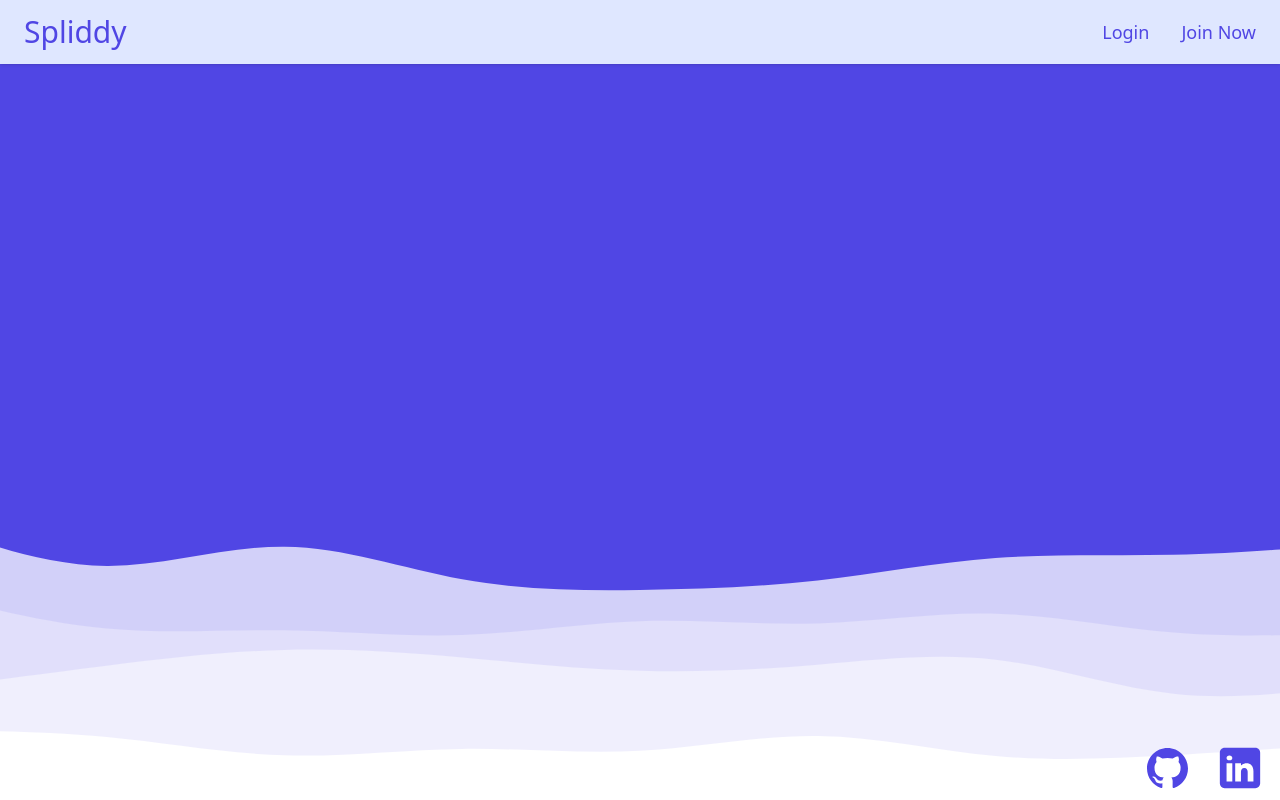
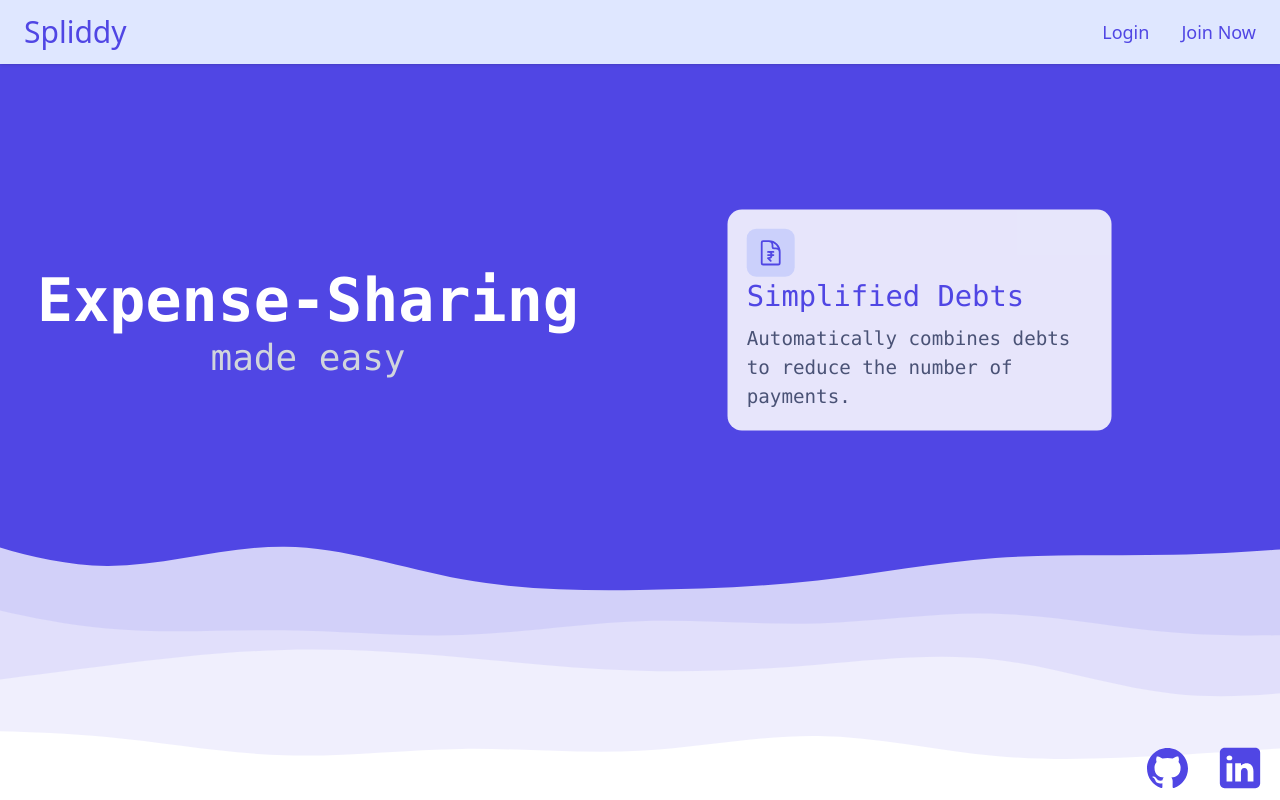
Before and after one commit to M0HiT27/Spliddy, a Next.js app: page / in a window 1280 px wide. Built offline with nearby package versions, Linux system fonts and the light colour scheme; no server answers.

Commit message:
completed the landing page finally

```diff
--- a/package.json
+++ b/package.json
@@ -12,6 +12,7 @@
     "@prisma/client": "^6.4.1",
     "axios": "^1.8.1",
     "bcrypt": "^5.1.1",
+    "framer-motion": "^12.4.10",
     "jsonwebtoken": "^9.0.2",
     "next": "15.2.0",
     "next-auth": "^4.24.11",
--- a/src/app/dashboard/page.tsx
+++ b/src/app/dashboard/page.tsx
@@ -8,7 +8,7 @@ export default async function Dashboard() {
         return (
             <div className='h-lvh w-screen'>
 
-                <header className='fixed top bg-lightBlue w-screen h-[8lvh] shadow p-2 px-6 flex justify-between items-center'>
+                <header className='fixed top-0 bg-lightBlue w-screen h-[8lvh] shadow p-2 px-6 flex justify-between items-center'>
                     <h1 className='text-3xl text-ourPurple'>Spliddy</h1>
                     <div className='flex gap-8 '>
                         <LogoutButton />
--- a/src/app/page.tsx
+++ b/src/app/page.tsx
@@ -3,6 +3,7 @@ import { SigninButton, SignupButton } from '@/components/Buttons';
 import { getServerSession } from 'next-auth'
 import Link from 'next/link';
 import { redirect } from 'next/navigation';
+import Carousel from '@/components/Carousel';
 
 
 
@@ -11,15 +12,30 @@ export default async function Home() {
   const session = await getServerSession();
   if (session) redirect("/dashboard");
   return (
-    <div className='h-lvh w-screen'>
-      <header className='fixed top bg-lightBlue w-screen h-[8lvh] shadow p-2 px-6 flex justify-between items-center'>
-        <h1 className='text-3xl text-ourPurple'>Spliddy</h1>
+    <div className='h-lvh w-screen flex items-center'>
+      <header className='fixed top-0 bg-lightBlue w-screen h-[8lvh] shadow p-2 px-6 flex justify-between items-center'>
+        <h1 className='text-3xl  text-ourPurple'>Spliddy</h1>
         <div className='flex gap-8 '>
           <SigninButton />
           <SignupButton />
         </div>
       </header>
+      <div className=' w-screen  grid grid-cols-2 p-4 -mt-40 gap-20 '>
 
+        <div className=' m-auto flex flex-col justify-center font-mono font-extralight  md:text-4xl text-3xl  text-gray-300 text-center md:col-span-1 col-span-2  '>
+
+          <h1 className='m-2 font-bold md:text-4xl xl:text-6xl lg:text-5xl sm:text-5xl text-3xl  text-white'>
+            Expense-Sharing
+          </h1>
+          <h2>
+            made easy
+          </h2>
+        </div>
+
+        <div className=' overflow-x-clip md:col-span-1 col-span-2 flex justify-center'>
+          <Carousel />
+        </div>
+      </div>
 
       <footer className='fixed flex justify-end gap-6 p-2   bottom-0 h-[8lvh] w-screen'>
         <Link href='https://github.com/M0HiT27' target="_blank" className='hover:bg-gray-300 rounded-xs  p-1 '>
--- a/src/app/signin/page.tsx
+++ b/src/app/signin/page.tsx
@@ -11,7 +11,7 @@ export default async function SignupPage() {
     if (session) redirect("/dashboard");
     return (
         <div className="flex">
-            <header className='fixed top  w-screen h-[8lvh]  p-2 px-6 flex justify-end items-center'>
+            <header className='fixed top-0  w-screen h-[8lvh]  p-2 px-6 flex justify-end items-center'>
                 <div className='flex gap-8 '>
                     <HomeButton />
                 </div>
--- a/src/app/signup/page.tsx
+++ b/src/app/signup/page.tsx
@@ -11,7 +11,7 @@ export default async function SignupPage() {
     if (session) redirect("/dashboard");
     return (
         <div className="flex">
-            <header className='fixed top  w-screen h-[8lvh]  p-2 px-6 flex justify-end items-center'>
+            <header className='fixed top-0  w-screen h-[8lvh]  p-2 px-6 flex justify-end items-center'>
                 <div className='flex gap-8 '>
                     <HomeButton />
                 </div>
--- a/src/components/Buttons.tsx
+++ b/src/components/Buttons.tsx
@@ -34,7 +34,7 @@ export function LogoutButton() {
 export function SigninButton() {
     const router = useRouter();
     return (
-        <button onClick={() => router.push('/signin')} className="hover:cursor-pointer hover:scale-[1.2] text-lg bg-lightBlue text-ourPurple">
+        <button onClick={() => router.push('/signin')} className="hover:cursor-pointer hover:scale-[1.2]  text-lg bg-lightBlue text-ourPurple">
             Login
         </button>
     )
--- /dev/null
+++ b/src/components/Carousel.tsx
@@ -0,0 +1,89 @@
+"use client"
+
+import { AnimatePresence, motion } from "framer-motion";
+import { useState, useEffect } from "react";
+
+
+const features = [
+    { title: "Simplified Debts", desc: "Automatically combines debts to reduce the number of payments.", svg: <DebtSvg /> },
+    { title: "Analytics", desc: "Tag your expenses, to easily analyse your expenses.", svg: <AnalyticsSvg /> },
+    { title: "Cloud Storage", desc: "Your data is automatically saved on cloud.", svg: <CloudSvg /> },
+    { title: "Easy Sharing", desc: "Add your friends to the group with a simple link.", svg: <ShareSvg /> },
+];
+
+function CloudSvg() {
+    return (
+        <svg xmlns="http://www.w3.org/2000/svg" fill="none" viewBox="0 0 24 24" strokeWidth={1.5} stroke="currentColor" className="size-6">
+            <path strokeLinecap="round" strokeLinejoin="round" d="M2.25 15a4.5 4.5 0 0 0 4.5 4.5H18a3.75 3.75 0 0 0 1.332-7.257 3 3 0 0 0-3.758-3.848 5.25 5.25 0 0 0-10.233 2.33A4.502 4.502 0 0 0 2.25 15Z" />
+        </svg>
+    )
+
+}
+function ShareSvg() {
+    return (
+        <svg xmlns="http://www.w3.org/2000/svg" fill="none" viewBox="0 0 24 24" strokeWidth={1.5} stroke="currentColor" className="size-6">
+            <path strokeLinecap="round" strokeLinejoin="round" d="M7.217 10.907a2.25 2.25 0 1 0 0 2.186m0-2.186c.18.324.283.696.283 1.093s-.103.77-.283 1.093m0-2.186 9.566-5.314m-9.566 7.5 9.566 5.314m0 0a2.25 2.25 0 1 0 3.935 2.186 2.25 2.25 0 0 0-3.935-2.186Zm0-12.814a2.25 2.25 0 1 0 3.933-2.185 2.25 2.25 0 0 0-3.933 2.185Z" />
+        </svg>
+
+    )
+
+}
+function AnalyticsSvg() {
+    return (
+        <svg xmlns="http://www.w3.org/2000/svg" fill="none" viewBox="0 0 24 24" strokeWidth={1.5} stroke="currentColor" className="size-6">
+            <path strokeLinecap="round" strokeLinejoin="round" d="M3 13.125C3 12.504 3.504 12 4.125 12h2.25c.621 0 1.125.504 1.125 1.125v6.75C7.5 20.496 6.996 21 6.375 21h-2.25A1.125 1.125 0 0 1 3 19.875v-6.75ZM9.75 8.625c0-.621.504-1.125 1.125-1.125h2.25c.621 0 1.125.504 1.125 1.125v11.25c0 .621-.504 1.125-1.125 1.125h-2.25a1.125 1.125 0 0 1-1.125-1.125V8.625ZM16.5 4.125c0-.621.504-1.125 1.125-1.125h2.25C20.496 3 21 3.504 21 4.125v15.75c0 .621-.504 1.125-1.125 1.125h-2.25a1.125 1.125 0 0 1-1.125-1.125V4.125Z" />
+        </svg>
+
+
+    )
+
+}
+function DebtSvg() {
+    return (
+        <svg className="size-6" xmlns="http://www.w3.org/2000/svg" fill="none" viewBox="0 0 24 24" strokeWidth={1.5} stroke="currentColor" >
+            <path strokeLinecap="round" strokeLinejoin="round" d="M19.5 14.25v-2.625a3.375 3.375 0 0 0-3.375-3.375h-1.5A1.125 1.125 0 0 1 13.5 7.125v-1.5a3.375 3.375 0 0 0-3.375-3.375H8.25m2.25 9h3.75m-4.5 2.625h4.5M12 18.75 9.75 16.5h.375a2.625 2.625 0 0 0 0-5.25H9.75m.75-9H5.625c-.621 0-1.125.504-1.125 1.125v17.25c0 .621.504 1.125 1.125 1.125h12.75c.621 0 1.125-.504 1.125-1.125V11.25a9 9 0 0 0-9-9Z" />
+        </svg>
+
+
+    )
+
+}
+export default function Carousel() {
+    const [ind, setInd] = useState<number>(0);
+    function increaseInd() {
+        setInd((ind + 1) % features.length);
+    }
+    useEffect(() => {
+        const interval = setInterval(increaseInd, 5000);
+        return () => clearInterval(interval);
+    })
+    return (
+        <AnimatePresence mode="wait">
+            <motion.div
+                key={ind}
+                initial={{ x: "100%", opacity: 0 }}
+                animate={{ x: "0%", opacity: 1 }}
+                exit={{ x: "-100%", opacity: 0 }}
+                transition={{ duration: 0.7, ease: "easeInOut" }}
+
+                className="relative h-full w-full max-w-80 rounded-xl flex flex-col justify-evenly p-4  lg:scale-[1.2]  gap-2 bg-white"
+            >
+
+                <div className="flex flex-col justify-evenly items-start   text-ourPurple font-medium font-mono sm:text-2xl text-xl">
+                    <div className=" rounded-lg p-2 bg-lightBlue border-ourPurple h-full">
+
+                        {features[ind].svg}
+                    </div>
+                    <div >
+                        {features[ind].title}
+                    </div>
+
+                </div>
+                <div className="text-gray-600 font-mono  font-extralight">
+                    {features[ind].desc}
+                </div>
+            </motion.div>
+        </AnimatePresence>
+
+    )
+}
```
Also changed, not shown: 2 other files (tests, documents, lock files or other folders).
